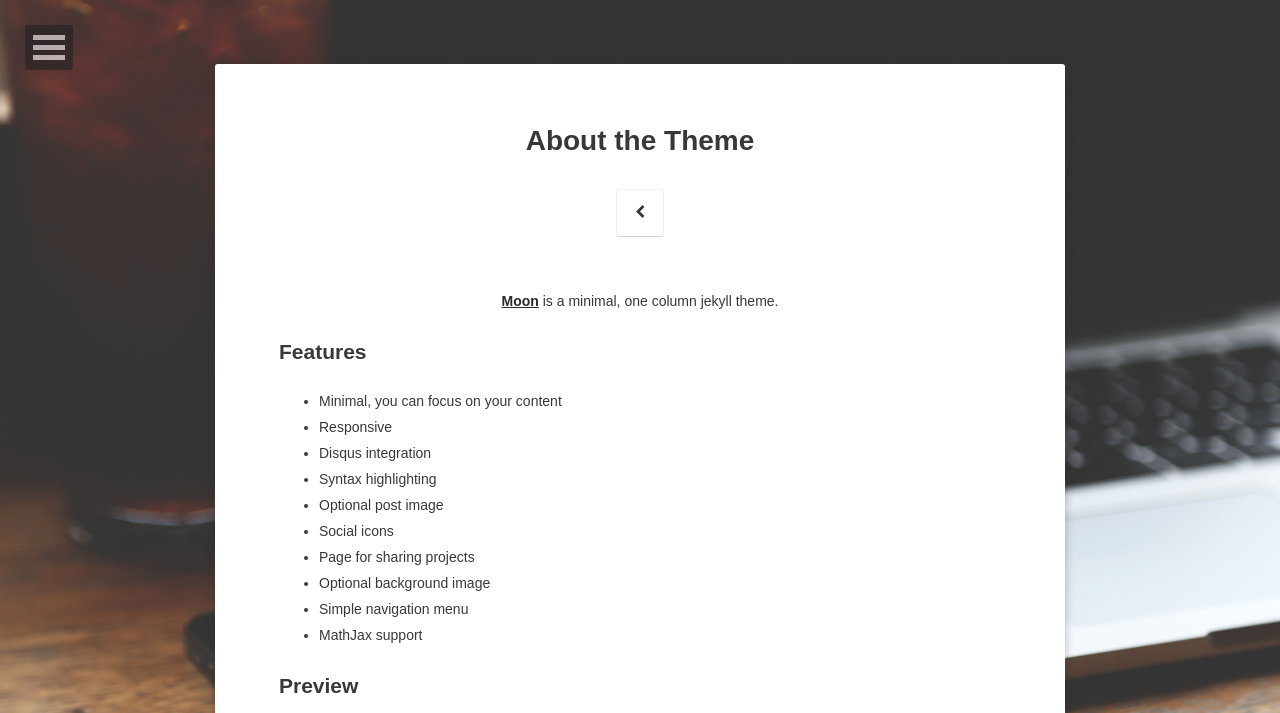
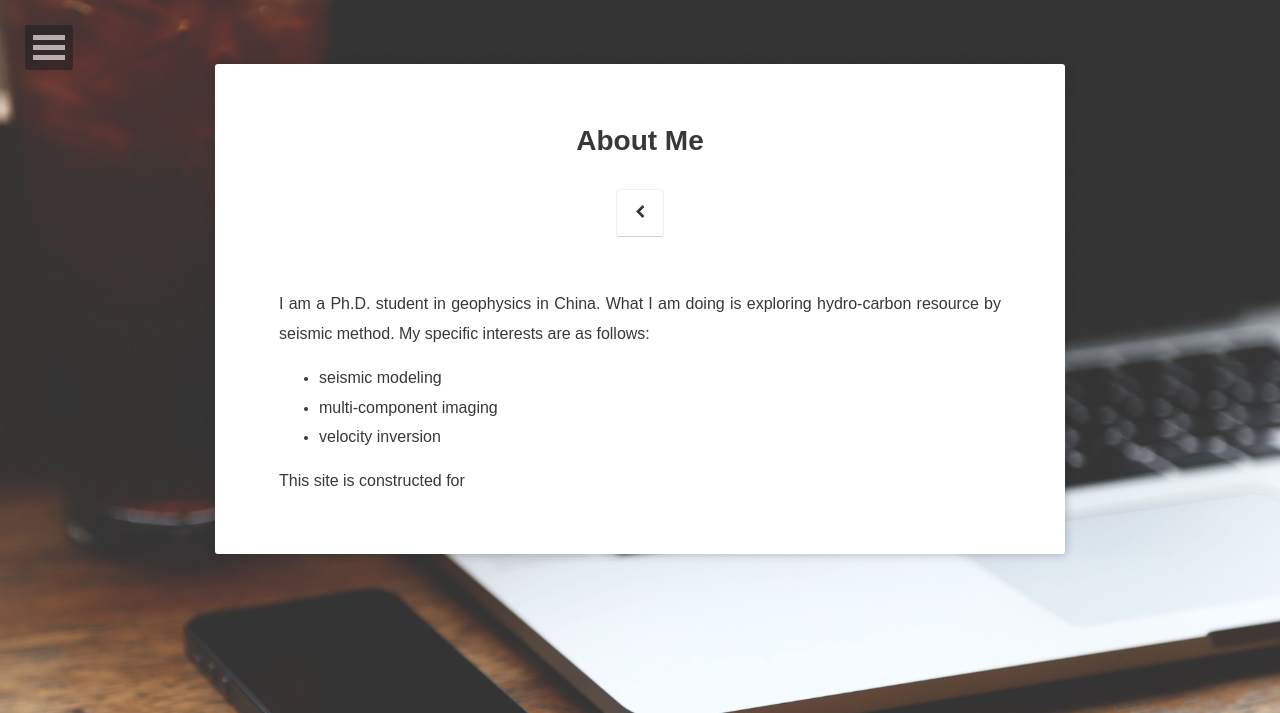
Before and after one commit to Chenlonw/chenlonw.github.com, a Jekyll site: the page built from about/index.md, in a window 1280 px wide. Shown: the top 713 px of the page. Built offline with Jekyll 4.4.1, drawn with Linux system fonts in a browser that asks for light colours; some web fonts are replaced; comment, search, counter and statistics services are not loaded; some of the changed text lies outside the part shown; grey boxes are pictures that could not be loaded.

Commit message:
simple modification of about

```diff
--- a/_config.yml
+++ b/_config.yml
@@ -27,7 +27,7 @@ sass:
   style:            compressed
 
 # Comments
-disqus_shortname:   taylantatli
+#disqus_shortname:   taylantatli
 
 # Social
 # if you don't have any of social below, comment the line.
@@ -39,18 +39,18 @@ disqus_shortname:   taylantatli
   #ad-slot:
 #bing-verify:
 #email:
-twitter:            username
-facebook:           username
-github:             username
+twitter:            chenlonw
+facebook:           chenlonw
+github:             chenlonw
 #stackoverflow:     123456/username   from a "http://stackoverflow.com/users/123456/username" link
 #linkedin:          username
 #xing:              username
-instagram:          username
+#instagram:          username
 #lastfm:            username
 #tumblr:            username
 #pinterest:         username
 #foursquare:        username
-steam:              username
+#steam:             username
 #dribbble:          username
 #youtube:           username
 #soundcloud:        username
--- a/about/index.md
+++ b/about/index.md
@@ -1,36 +1,17 @@
 ---
 layout: page
-title: About the Theme
-tags: [about, Jekyll, theme, moon]
-date: 2016-03-21
+title: About Me
+tags: [about, me]
+date: 2016-05-11
 ---
+<font size='3pt'>
+I am a Ph.D. student in geophysics in China. What I am doing is exploring hydro-carbon resource by seismic method.
+My specific interests are as follows:
+</font>
++ <font size='3pt'> seismic modeling </font>
++ <font size='3pt'> multi-component imaging </font>
++ <font size='3pt'> velocity inversion </font>
 
-<center><a href="http://taylantatli.github.io/Moon"><b>Moon</b></a> is a minimal, one column jekyll theme.</center>
-
-## Features
-* Minimal, you can focus on your content
-* Responsive
-* Disqus integration
-* Syntax highlighting
-* Optional post image
-* Social icons
-* Page for sharing projects
-* Optional background image
-* Simple navigation menu
-* MathJax support
-
-## Preview
-
-{% capture images %}
-    https://cloud.githubusercontent.com/assets/754514/14509720/61c61058-01d6-11e6-93ab-0918515ecd56.png
-    https://cloud.githubusercontent.com/assets/754514/14509716/61ac6c8e-01d6-11e6-879f-8308883de790.png
-{% endcapture %}
-{% include gallery images=images caption="Screenshots of Moon Theme" cols=2 %}
-
-See a [live version of Moon](http://taylantatli.github.io/Moon) hosted on GitHub.
-
-## Getting Started
-
-To learn how to install and use this theme check out the [Setup Guide](http://taylantatli.me/Moon/moon-theme/) for more information.
-
-[Install Moon](https://github.com/TaylanTatli/Moon){: .btn}
+<font size='3pt'>
+This site is constructed for
+</font>
```
Also changed, not shown: 1 other file.
